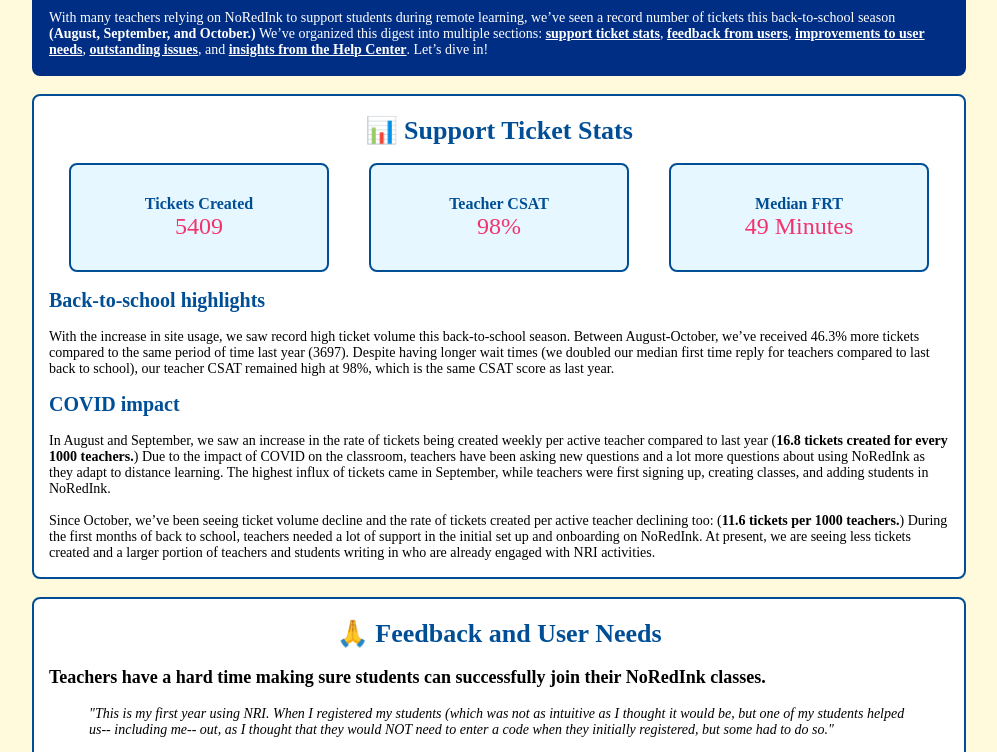
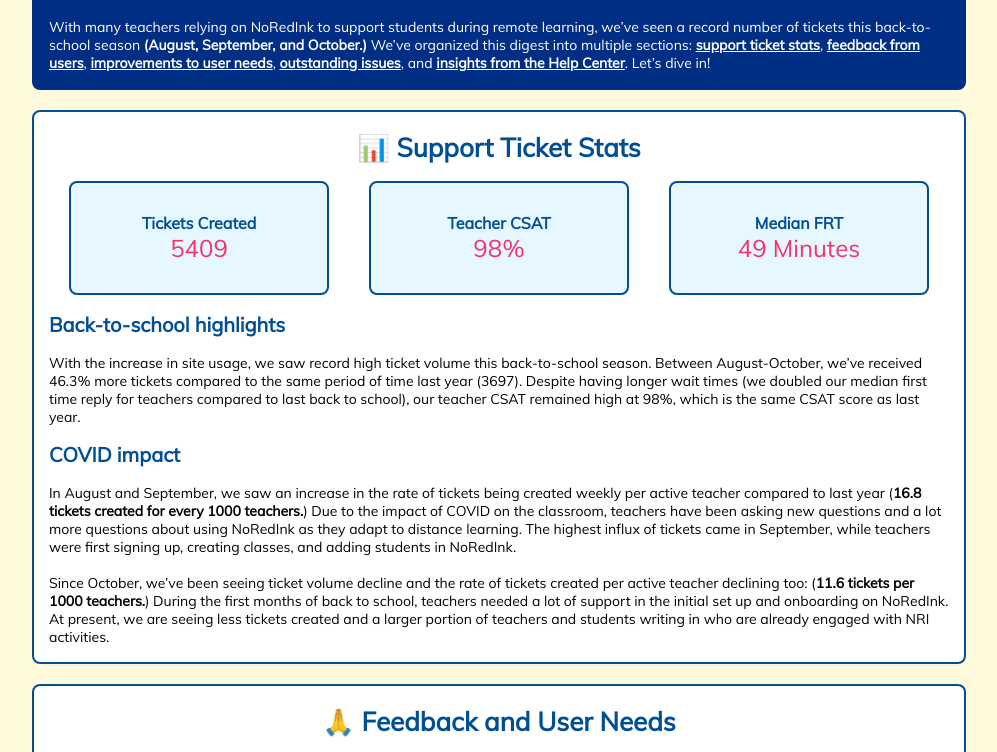
Before and after one commit to NoRedInk/NRISupportDigest, a plain HTML site: page index.html in a window 1280 px wide. Shown: the part 178-930 px from the top of the page, without its empty margins (141-1138 px from the left). Drawn offline with Linux system fonts and the light colour scheme.

Commit message:
Add files via upload

```diff
--- a/index.css
+++ b/index.css
@@ -1,6 +1,6 @@
 @font-face {
-  font-family: "Muli";
-  src: url(/Muli-Regular.ttf) format('truetype');
+  font-family: "Muli-Regular";
+  src: url('Muli-Regular.ttf') format('truetype');
 }
 
 * {
```
